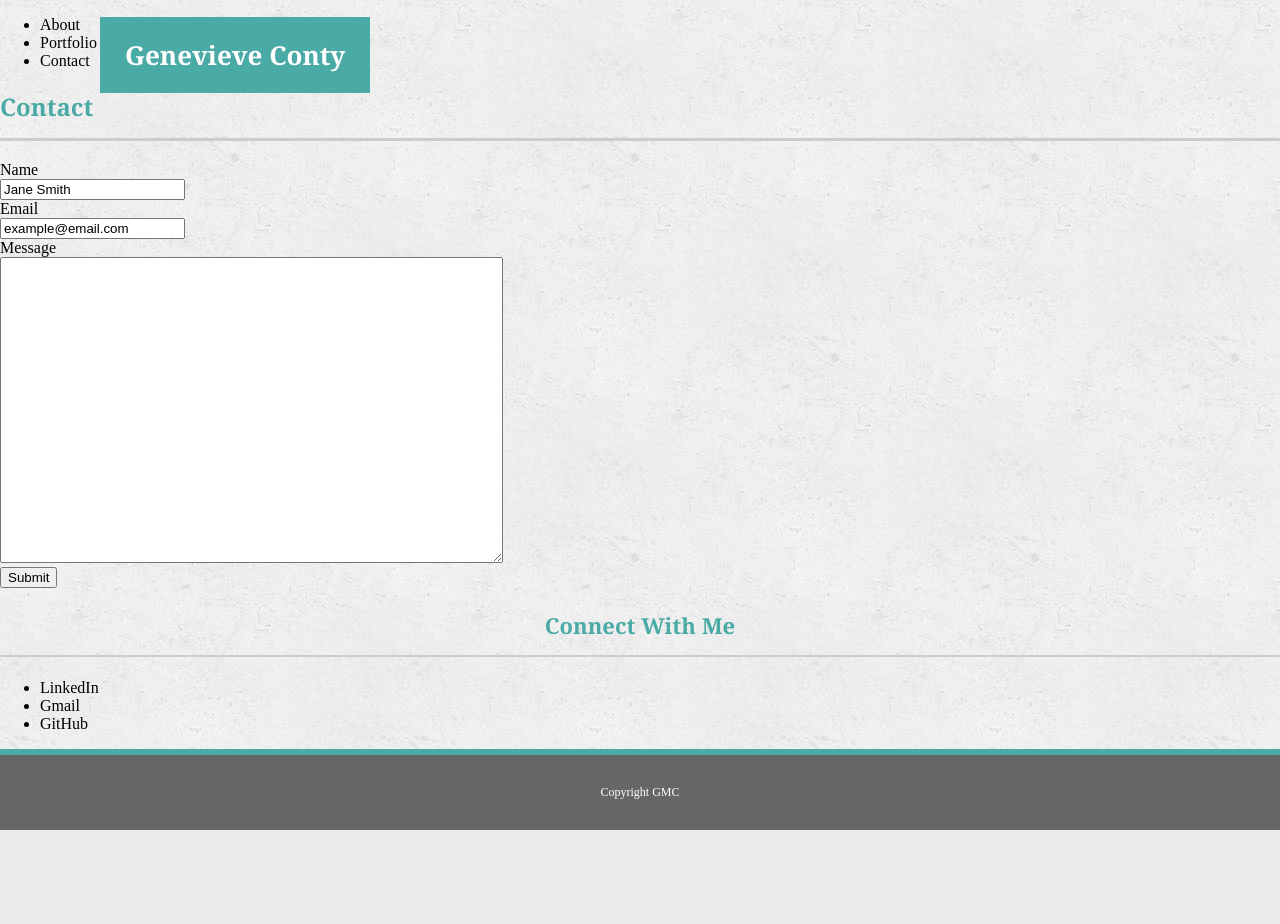
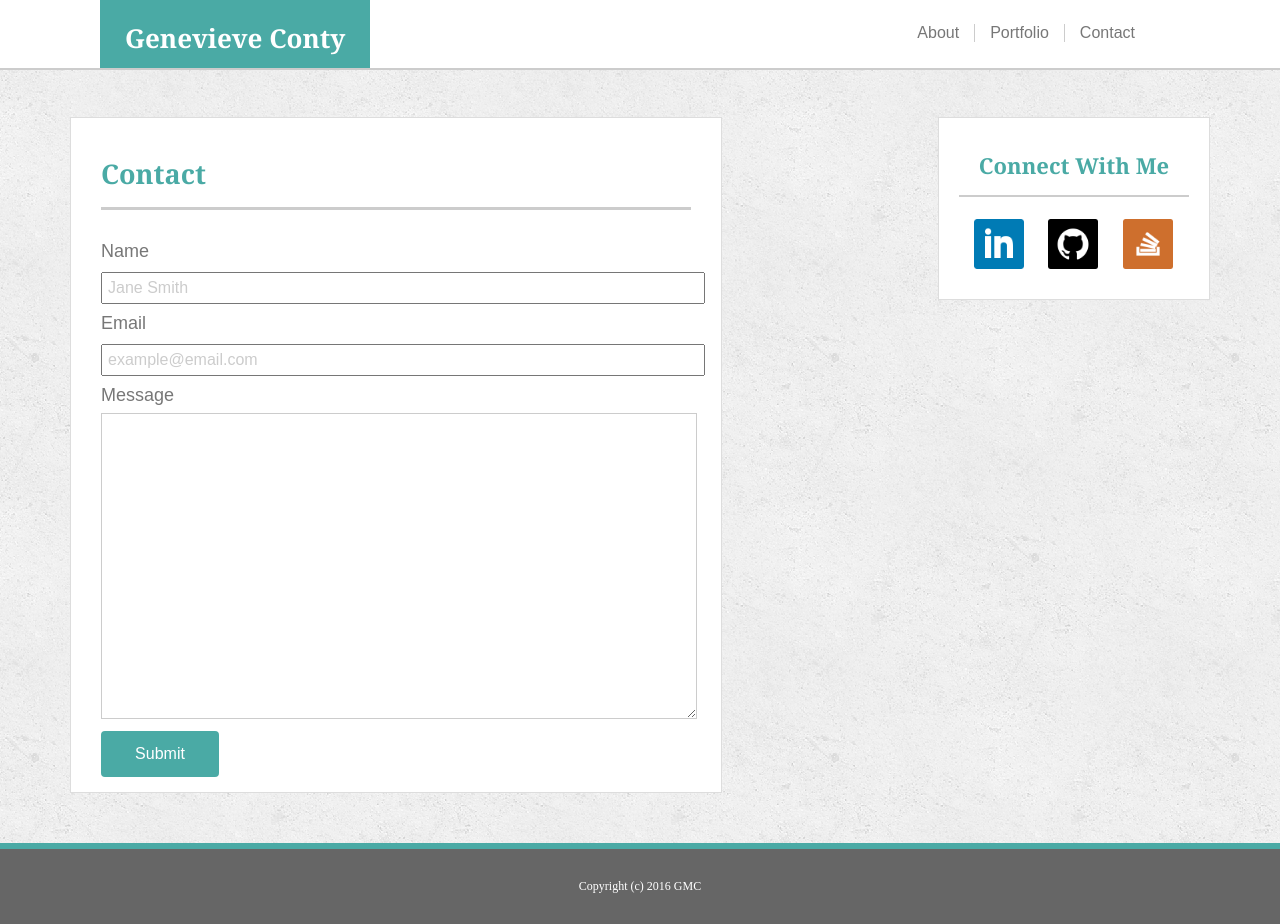
Before and after one commit to contygm/Portfolio1, a PHP site: page /contact.html in a window 1280 px wide. Before the commit the page ends 830 px from the top, so only its background shows below. Run offline with PHP 8.4, Linux system fonts and the light colour scheme.

Commit message:
contact page finished

```diff
--- a/assets/css/style.css
+++ b/assets/css/style.css
@@ -83,7 +83,7 @@ nav ul li a:active {
 
 }
 
-/* content area: main content*/
+/* content area: main content box*/
 
 article {
 
@@ -108,6 +108,8 @@ h2 {
 	padding-bottom: 15px;
 }
 
+/* content area: About page*/
+
 #ProfPic {
 	padding-right: 20px;
 }
@@ -115,6 +117,57 @@ h2 {
 p {
 	line-height: 1.5;
 }
+
+/* content area: Contact page*/
+
+form {
+	color: #777777;
+	line-height: 2.0;
+	font-family: 'Arial', 'Helvetica Neue', Helvetica, sans-serif;
+
+}
+
+input {
+	width: 100%;
+	color: #cccccc;
+	padding: 5px 5px 5px 5px;
+	font-size: 16px;
+	font-family: 'Arial', 'Helvetica Neue', Helvetica, sans-serif;
+
+}
+
+textarea {
+	width: 100%;
+	border-color: #cccccc;
+	font-family: 'Arial', 'Helvetica Neue', Helvetica, sans-serif;
+
+
+}
+
+button {
+	width: 20%;
+	padding: 12px 10px;
+	background-color: #4aaaa5;
+	border: 2px solid #4aaaa5;
+	color: white;
+	font-size: 16px;
+	font-family: 'Arial', 'Helvetica Neue', Helvetica, sans-serif;
+	border-radius: 4px;
+}
+
+button:hover {
+	background-color: white;
+	color: #4aaaa5;
+	border: 2px solid #4aaaa5;
+}
+
+button:active {
+	background-color: #666666;
+	color: white;
+	border: 2px solid #4aaaa5;
+}
+
+button:focus { outline:0 !important; }
 
 /* content area: aside */
 
--- a/contact.html
+++ b/contact.html
@@ -3,54 +3,71 @@
 <head>
 	<meta charset="UTF-8">
 	<title>Contact</title>
-	<link href="reset.css" rel="reset_sheet">
-	<link href="style.css" rel="stylesheet">
+	<link href="assets/css/reset.css" rel="reset_sheet">
+	<link href="assets/css/style.css" rel="stylesheet">
 </head>
 <body>
+	<div class="wrapper">
+		<header>
+			<h1>Genevieve Conty</h1>
+		<!-- # needs the real weblink when you get there holmes -->
+			<nav>
+				<ul>
+					<li><a href ="#">About</a></li>
+					<li><a href ="#">Portfolio</a></li>
+					<li id = "contact"><a href ="#">Contact</a></li>
+				</ul>
+			</nav>
+		</header>
 
-	<div>
-
-		<h1>Genevieve Conty</h1>
-
-
-		<ul>
-
-			<li>About</li>
-			<li>Portfolio</li>
-			<li>Contact</li>
-
-		</ul>
-	</div>
-
+		<div id = "content">
+			<article>
+				<section id = "mainArea">
 					<h2>Contact</h2>
 
 					<form>
 					Name <br>
+
 					<input type="text" name="Name" value="Jane Smith"> <br>
+
 					Email <br>
+
 					<input type="text" name="Email" value="example@email.com"> <br>
+
 					Message <br>
+
 					<textarea name="message" rows="20" cols="60"></textarea><br>
-		<input type="submit" value="Submit"><br>
+
+					<button>Submit</button>
 
 					</form>
+				</section>
+			</article>
 
-
-
-	<section>
-
+			<aside>
+				<section id = "sideBar">
 					<h3>Connect With Me</h3>
 
-		<ul>
-			<li>LinkedIn</li>
-			<li>Gmail</li>
-			<li>GitHub</li>
+					<ul id = "contactLinks">
+						<li>
+							<a href ="#"><img src = "assets/images/linkedin.png" alt = "LinkedIn" width="50" height="50"></a>
+						</li>
 
+						<li>
+							<a href ="#"><img src = "assets/images/github.png" alt = "Github" width="50" height="50"></a>
+						</li>
+
+						<li>
+							<a href ="#"><img src = "assets/images/stackoverflow.png" alt = "stackoverflow" width="50" height="50"></a>
+						</li>
 					</ul>
+				</section>
+			</aside>
 
-	</section>
+	<div class="push"></div>
 
-	<footer>Copyright GMC</footer>
+	</div>
+	<footer>Copyright (c) 2016 GMC</footer>
 
 </body>
 </html>
```
Lines whose indentation alone changed are shown as unchanged.
